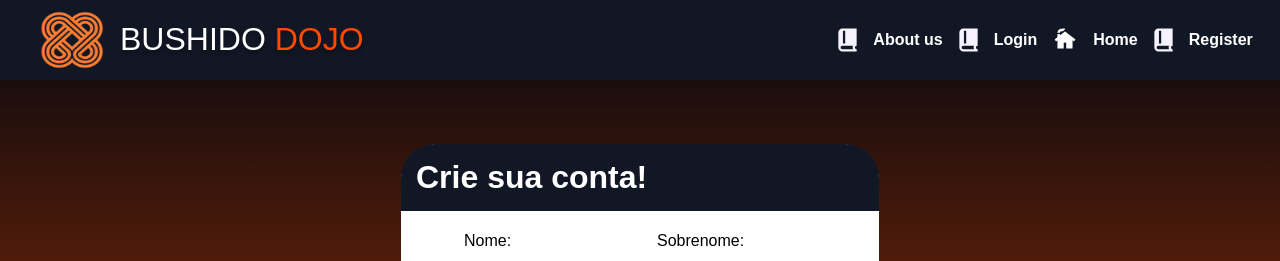
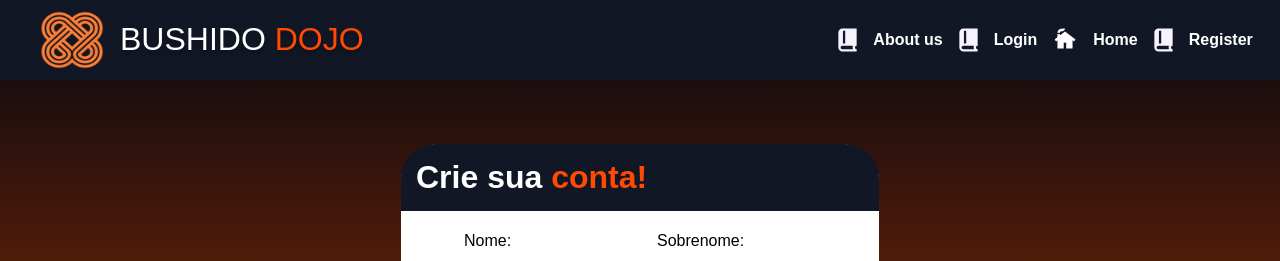
Before and after one commit to Bushido-Dojo/BushidoDojo_React, a React (Create React App) app: page /register in a window 1280 px wide. Shown: the top 261 px of the page. Built offline with nearby package versions, Linux system fonts and the light colour scheme; a web font is replaced by a local one.

Commit message:
span color register

```diff
--- a/src/components/formRegister/FormRegister.jsx
+++ b/src/components/formRegister/FormRegister.jsx
@@ -5,7 +5,7 @@ import { Link } from "react-router-dom";
 const FormRegister = () => {
   return (
     <div className={styles.form}>
-      <h1 id={styles.h1}>Crie sua conta!</h1>
+      <h1 id={styles.h1}>Crie sua <span>conta!</span></h1>
 
       <div className={styles.submit}>
         <div className={styles.parse}>
--- a/src/components/formRegister/FormRegister.module.css
+++ b/src/components/formRegister/FormRegister.module.css
@@ -59,3 +59,7 @@ button {
   height: 2.5rem;
   border-radius: 34px 34px 0px 0px;
 }
+
+#h1 > span {
+    color: #FF4A00;
+}
```
